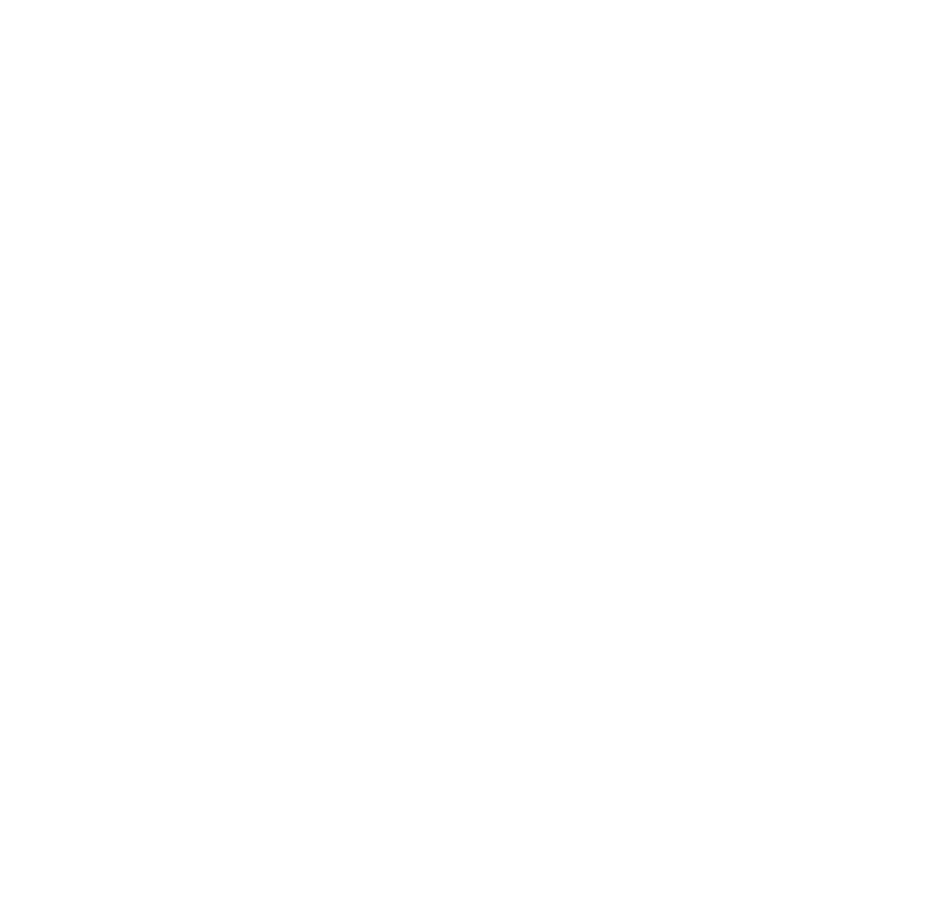
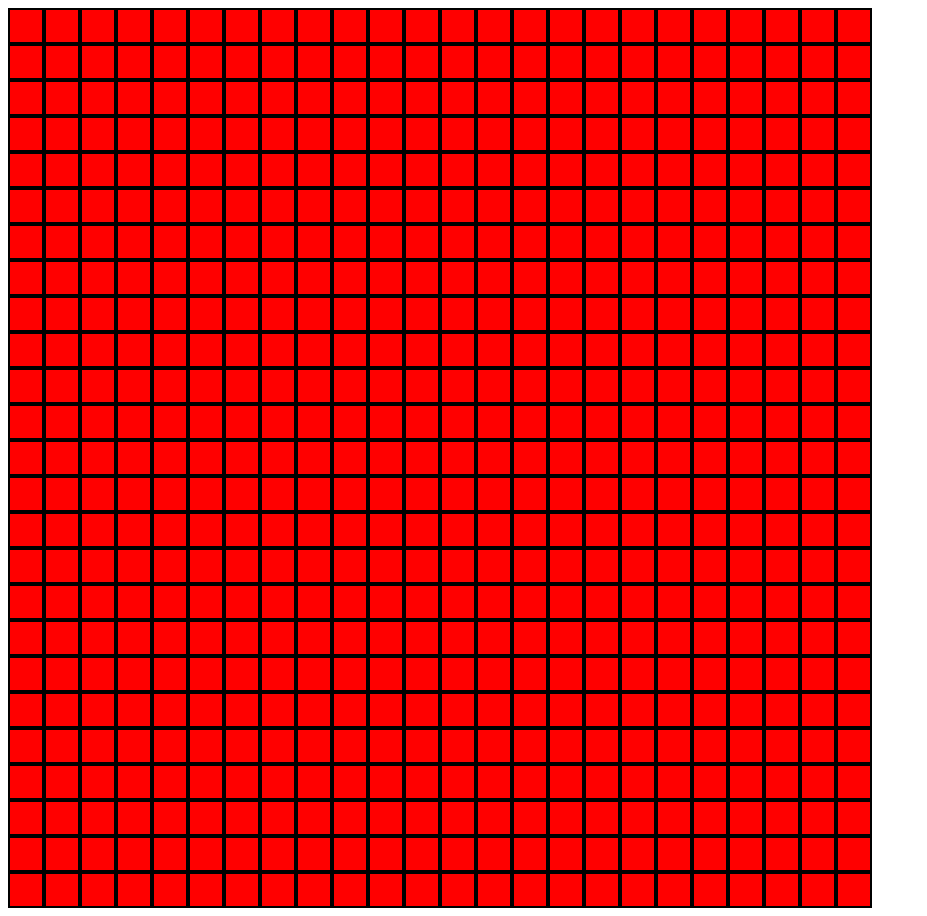
Before and after one commit to nisequence/clue-dan-nicole, a React (Create React App) app in the folder client/: page / in a window 1280 px wide. Shown: the whole page, without its empty margins (0-927 px from the left). Before the commit the page ends 800 px from the top, so only its background shows below. Built offline with nearby package versions, Linux system fonts and the light colour scheme.

Commit message:
basic gameboard array displaying

```diff
--- a/client/src/App.css
+++ b/client/src/App.css
@@ -1,38 +1,15 @@
-.App {
-  text-align: center;
+#gameboardContainer {
+  /* background-color: blue; */
+  display: grid;
+  grid-template-columns: repeat(24, 1fr);
+  grid-template-rows: repeat(25, 1fr);
+  /* gap: .15em; */
+  width: 860px;
 }
 
-.App-logo {
-  height: 40vmin;
-  pointer-events: none;
+.square {
+  width: 2em;
+  height: 2em;
+  border: .15em, solid, black;
+  background-color: red;
 }
-
-@media (prefers-reduced-motion: no-preference) {
-  .App-logo {
-    animation: App-logo-spin infinite 20s linear;
-  }
-}
-
-.App-header {
-  background-color: #282c34;
-  min-height: 100vh;
-  display: flex;
-  flex-direction: column;
-  align-items: center;
-  justify-content: center;
-  font-size: calc(10px + 2vmin);
-  color: white;
-}
-
-.App-link {
-  color: #61dafb;
-}
-
-@keyframes App-logo-spin {
-  from {
-    transform: rotate(0deg);
-  }
-  to {
-    transform: rotate(360deg);
-  }
-}
--- a/client/src/App.jsx
+++ b/client/src/App.jsx
@@ -1,14 +1,13 @@
 import React from 'react';
 import {Routes, Route} from "react-router-dom";
 import './App.css';
-import Gameboard_Container from './components/gameboard_container/Gameboard_container';
+import GameboardContainer from './components/gameboard_container/GameboardContainer';
 
 function App() {
   return (
     <div className="App">
       <Routes>
-        <Route path='/' element={<Gameboard_Container/>}/>
-
+        <Route path='/' element={<GameboardContainer/>}/>
       </Routes>
     </div>
   );
--- /dev/null
+++ b/client/src/components/gameboard_container/GameboardContainer.jsx
@@ -0,0 +1,22 @@
+import React from "react";
+import GameSquare from "./gameboard/GameSquare";
+
+export default function Gameboard_Container() {
+  let display = [];
+
+  let squarekey = 0;
+  for (let horiz = 0; horiz < 24; horiz++) {
+    for (let vert = 0; vert < 25; vert++) {
+      display.push([
+        <GameSquare
+          horiz={horiz}
+          vert={vert}
+          squarekey={squarekey}
+        ></GameSquare>,
+      ]);
+      squarekey++;
+    }
+  }
+
+  return <div id="gameboardContainer">{display}</div>;
+}
--- a/client/src/components/gameboard_container/Gameboard_container.jsx
+++ /dev/null
@@ -1,13 +0,0 @@
-import React from "react";
-import Gameboard from "./gameboard/Gameboard";
-
-export default function Gameboard_Container() {
-
-  return (
-    <>
-      <div id="gameboard-container">
-        <Gameboard/>
-      </div>
-    </>
-  );
-}
--- /dev/null
+++ b/client/src/components/gameboard_container/gameboard/GameSquare.jsx
@@ -0,0 +1,7 @@
+import React from "react";
+
+export default function GameSquare(props) {
+  return (
+    <div id={props.squarekey} className="square"></div>
+  );
+}
--- a/client/src/components/gameboard_container/gameboard/Gameboard.jsx
+++ /dev/null
@@ -1,26 +0,0 @@
-import React from "react";
-
-export default function Gameboard() {
-  const gameBoard = () => {
-    const gameBoard = React.createElement("div")
-    // including the start squares, the board is 24 across by 25 vertically
-    for (let horiz = 0; horiz < 24; horiz++) {
-      for (let vert = 0; vert < 25; vert++) {
-        // let square = document.createElement("div");
-        const square = React.createElement("div", {
-          style: { height: "1.5em", width: "1.5em" },
-          id: `game-tile-${vert}_${horiz}`,
-          className: "gameSquares",
-        });
-        // square.style.height = "1.5em";
-        // square.style.width = "1.5em";
-        // square.id = `game-tile-${vert}_${horiz}`;
-        // square.className = "gameSquares";
-
-        // document.getElementById("gameboard-container").append(square);
-      }
-    }
-    return gameBoard
-  };
-  return <div>{gameBoard()}</div>;
-}
--- a/client/src/index.css
+++ b/client/src/index.css
@@ -1,4 +1,4 @@
-body {
+/* body {
   margin: 0;
   font-family: -apple-system, BlinkMacSystemFont, 'Segoe UI', 'Roboto', 'Oxygen',
     'Ubuntu', 'Cantarell', 'Fira Sans', 'Droid Sans', 'Helvetica Neue',
@@ -10,4 +10,4 @@
 code {
   font-family: source-code-pro, Menlo, Monaco, Consolas, 'Courier New',
     monospace;
-}
+} */
--- a/client/src/index.js
+++ b/client/src/index.js
@@ -6,9 +6,9 @@
 
 const root = ReactDOM.createRoot(document.getElementById("root"));
 root.render(
-  <React.StrictMode>
+  // <React.StrictMode>
     <BrowserRouter>
       <App />
     </BrowserRouter>
-  </React.StrictMode>
+  // </React.StrictMode>
 );
```
